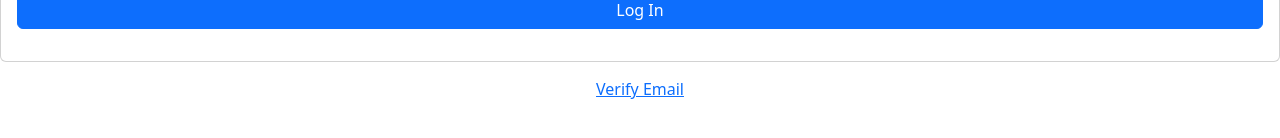
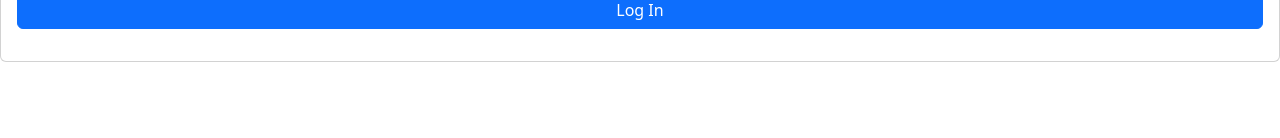
Before and after one commit to grantpan23/course-outline-manager, a React (Create React App) app in the folder frontend/: page / in a window 1280 px wide. Shown: the part 292-430 px from the top of the page. Built offline with nearby package versions, Linux system fonts and the light colour scheme.

Commit message:
Added comment for backend integration

```diff
--- a/frontend/src/login.js
+++ b/frontend/src/login.js
@@ -10,27 +10,6 @@ export default function Login() {const emailRef = useRef();
   const [loading, setLoading] =useState(false)
 
 
-  async function verifyEmail(){
-    setError('')
-
-    try{
-
-        setError('Email sent to the given email!')
-    }
-
-
-    catch{
-        setError('Failed to send email')
-
-    }
-
-}
-
-
-
-
-
-
   async function handleSubmit(e){
       e.preventDefault()
 
@@ -39,6 +18,8 @@ export default function Login() {const emailRef = useRef();
       try{
           setError('')
           setLoading(true)
+
+          //backend verifying the password and email combo
       }
       catch{
           setError('Failed to log in')
@@ -80,10 +61,7 @@ return (
   </div>
           </Card.Body>
       </Card>
-  <div className ="w-100 text-center mt-2">
-      <Button variant ="link" onClick={verifyEmail}>Verify Email</Button>
 
-  </div>
 
   </>
 )
```
